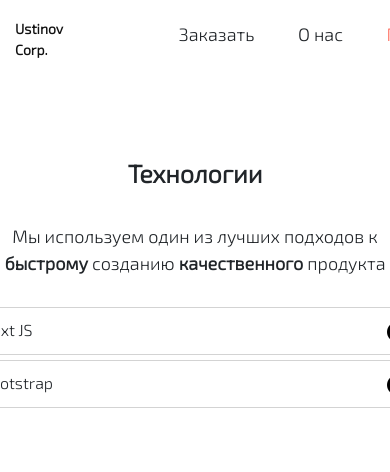
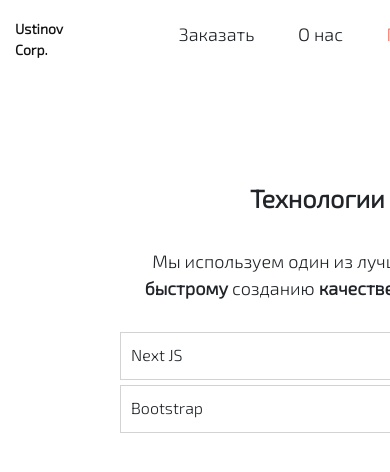
Before and after one commit to BossNumber1/allvis, a Next.js app in the folder app/: page /details in a window 390 px wide. Shown: the top 472 px of the page. Built offline with nearby package versions, Linux system fonts and the light colour scheme.

Commit message:
Made a responsive page Details and her upgraded

```diff
--- a/app/pages/details/index.js
+++ b/app/pages/details/index.js
@@ -3,32 +3,38 @@ import detailsStyles from "../../styles/details.module.css";
 import DetailsCard from "./DetailsCard";
 
 export default function OtherInfo() {
+    let dataList = [
+        {
+            id: "0",
+            text: "Next JS",
+            details:
+                "Next.js - это фреймворк, основанный на React, который позволяет создавать веб-приложения с улучшенной производительностью и улучшенным пользовательским опытом с помощью дополнительных функций предварительного рендеринга, таких как полноценный рендеринг на стороне сервера (SSR) и статическая генерация страниц (SSG).",
+        },
+        {
+            id: "1",
+            text: "Bootstrap",
+            details:
+                "Bootstrap — это открытый и бесплатный HTML, CSS и JS фреймворк, который используется веб-разработчиками для быстрой вёрстки адаптивных дизайнов сайтов и веб-приложений.",
+        },
+    ];
+
     return (
         <MainLayout title="Подробности">
-            <div style={{ fontSize: 25, fontWeight: 900, marginBottom: 30 }}>
-                Технологии
-            </div>
-            <div
-                style={{
-                    fontSize: 18,
-                    width: 400,
-                    textAlign: "center",
-                    marginBottom: 30,
-                }}
-            >
-                Мы используем один из лучших подходов к <b>быстрому</b> созданию{" "}
-                <b>качественного</b> продукта
-            </div>
-
-            <div className={detailsStyles.list}>
-                <DetailsCard
-                    text="Next JS"
-                    details="Next.js - это фреймворк, основанный на React, который позволяет создавать веб-приложения с улучшенной производительностью и улучшенным пользовательским опытом с помощью дополнительных функций предварительного рендеринга, таких как полноценный рендеринг на стороне сервера (SSR) и статическая генерация страниц (SSG)."
-                />
-                <DetailsCard
-                    text="Bootstrap"
-                    details="Bootstrap — это открытый и бесплатный HTML, CSS и JS фреймворк, который используется веб-разработчиками для быстрой вёрстки адаптивных дизайнов сайтов и веб-приложений."
-                />
+            <div className={detailsStyles.bodyPage}>
+                <div className={detailsStyles.title}>Технологии</div>
+                <div className={detailsStyles.description}>
+                    Мы используем один из лучших подходов к <b>быстрому</b>{" "}
+                    созданию <b>качественного</b> продукта
+                </div>
+                <div className={detailsStyles.list}>
+                    {dataList.map((el) => (
+                        <DetailsCard
+                            key={el.id}
+                            text={el.text}
+                            details={el.details}
+                        />
+                    ))}
+                </div>
             </div>
         </MainLayout>
     );
--- a/app/styles/details.module.css
+++ b/app/styles/details.module.css
@@ -1,3 +1,19 @@
+.title {
+    /* text-align: center; */
+    font-size: 25px;
+    font-weight: 900;
+    margin-bottom: 30px;
+    margin-left: 130px;
+}
+
+.description {
+    font-size: 18px;
+    width: 400px;
+    text-align: center;
+    margin-bottom: 30px;
+    margin-left: 15px;
+}
+
 .list div {
     width: 450px;
     height: auto;
@@ -6,3 +22,32 @@
     margin-bottom: 5px;
     cursor: pointer;
 }
+
+@media (min-width: 0px) and (max-width: 999px) {
+    .bodyPage {
+        position: fixed;
+        padding-right: 30px;
+        /* margin-right: 30%; */
+    }
+}
+
+@media (min-width: 0px) and (max-width: 640px) {
+    .bodyPage {
+        left: 120px;
+        top: 180px;
+    }
+}
+
+@media (min-width: 641px) and (max-width: 768px) {
+    .bodyPage {
+        left: 200px;
+        top: 150px;
+    }
+}
+
+@media (min-width: 769px) and (max-width: 999px) {
+    .bodyPage {
+        left: 320px;
+        top: 150px;
+    }
+}
```
